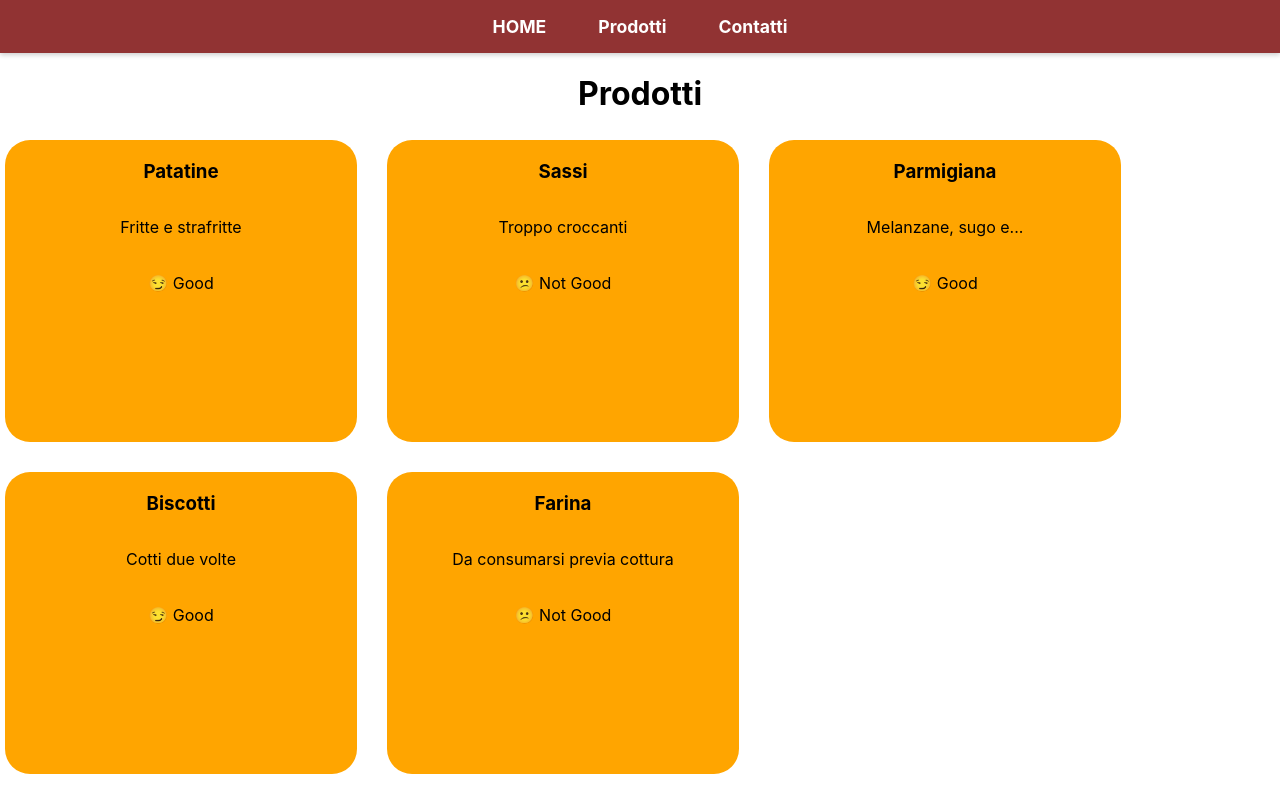
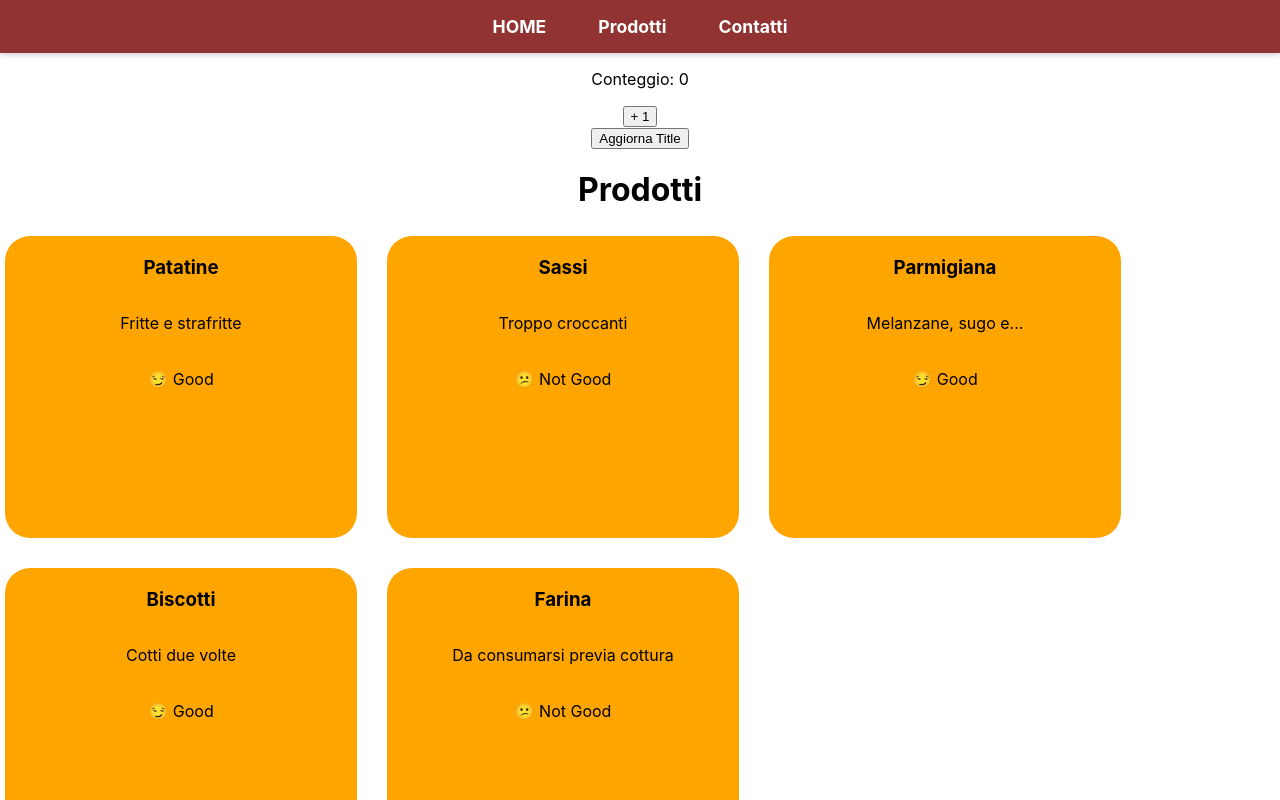
Before and after one commit to mikhele90/primo-progetto-react, a React (Vite) app: page /prodotti in a window 1280 px wide. Shown: the top 800 px of the page. Built offline with nearby package versions, Linux system fonts and the light colour scheme.

Commit message:
Aggiunta Example useEffect

```diff
--- /dev/null
+++ b/src/components/Example.jsx
@@ -0,0 +1,22 @@
+import React from "react";
+import { useState, useEffect } from "react";
+
+function Example(){
+    const [count, setCount] = useState(0);
+    const [aggiorna, setAggiorna] = useState(0);
+
+    useEffect(() => {
+        localStorage.setItem('count', count.toString());
+        document.title = `Count: ${count}`;
+    }, [aggiorna]);
+
+    return (
+        <div>
+            <p>Conteggio: {count}</p>
+            <button onClick={() => setCount(count + 1)}>+ 1</button><br />
+            <button onClick={() => setAggiorna(count)}>Aggiorna Title</button>
+        </div>
+    )
+}
+
+export default Example;
--- a/src/pages/ProdottiPage.jsx
+++ b/src/pages/ProdottiPage.jsx
@@ -1,6 +1,7 @@
 import React, { useState } from "react";
 import Prodotto from "../components/Prodotto";
 import CardForm from "../components/CardForm";
+import Example from "../components/Example";
 
 function handleClick(){
     alert('ciao coglione')
@@ -58,6 +59,7 @@ function Prodotti(){
 
     return(
         <>
+        <Example></Example>
         <h1>Prodotti</h1>
         <div style={{
             display: 'flex',
```
